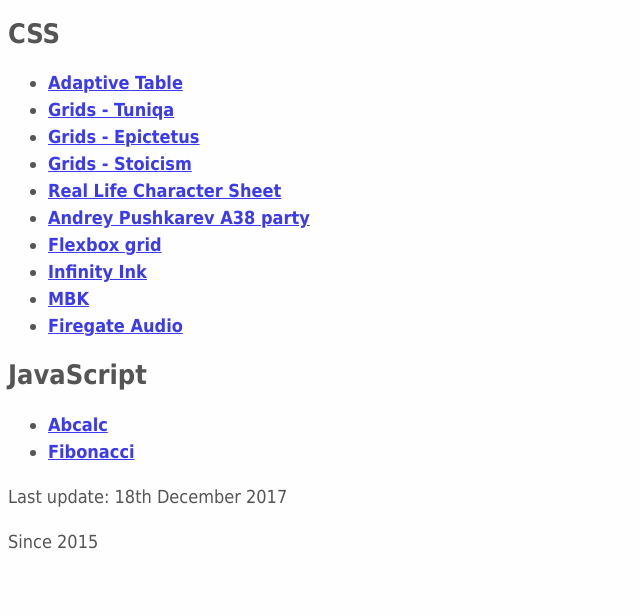
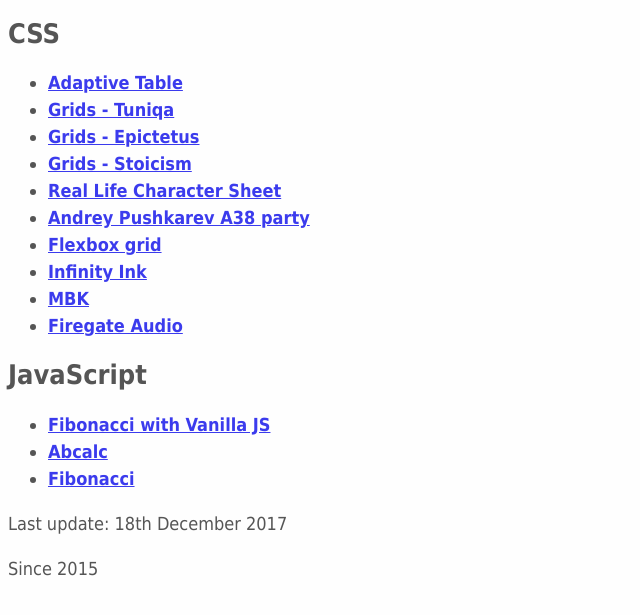
Before and after one commit to krondorl/krondorl.github.io, a plain HTML site: page index.html in a window 1280 px wide. Shown: the part 105-720 px from the top of the page, without its empty margins (0-640 px from the left). Drawn offline with Linux system fonts and the light colour scheme.

Commit message:
Update index

```diff
--- a/index.html
+++ b/index.html
@@ -42,6 +42,7 @@
   </ul>
   <h2>JavaScript</h2>
   <ul>
+    <li><a href="/fibonacci-vanilla-js/">Fibonacci with Vanilla JS</a></li>
     <li><a href="/abcalc/">Abcalc</a></li>
     <li><a href="/fibonacci/">Fibonacci</a></li>
   </ul>
```
